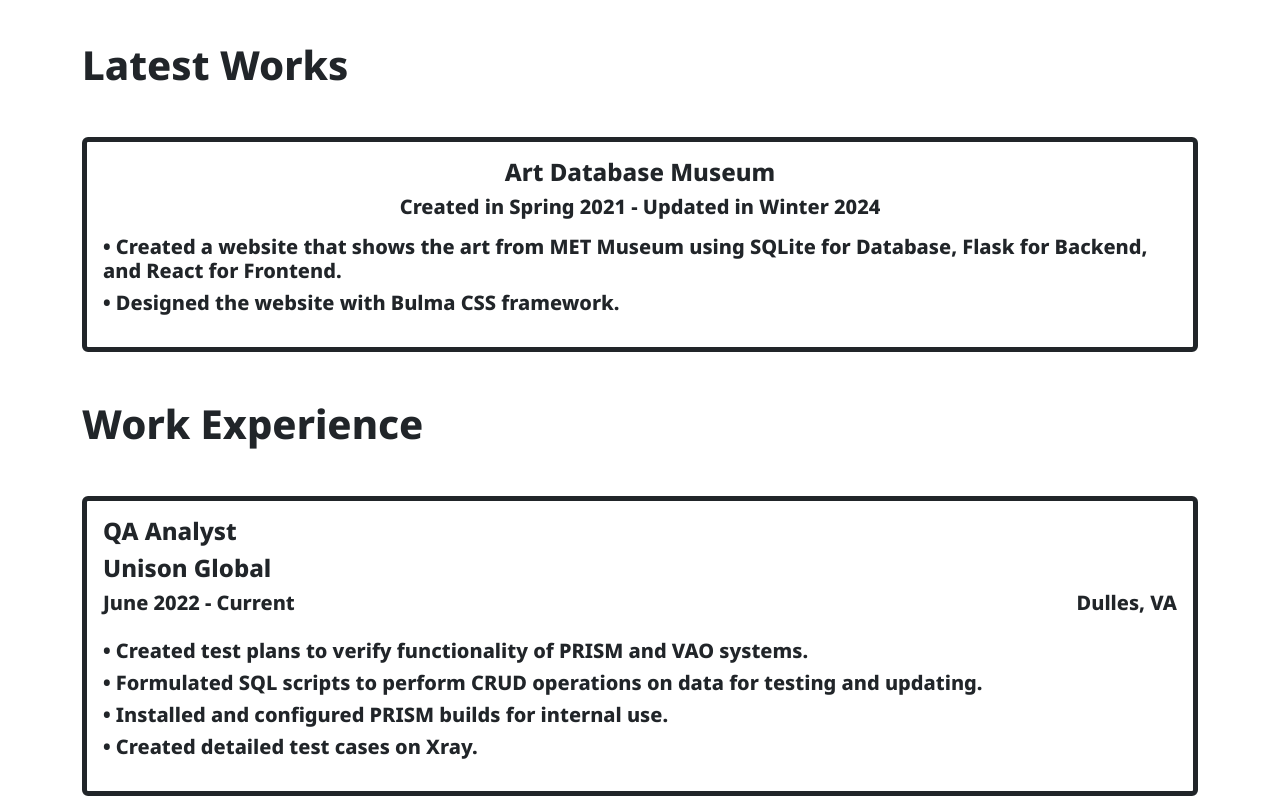
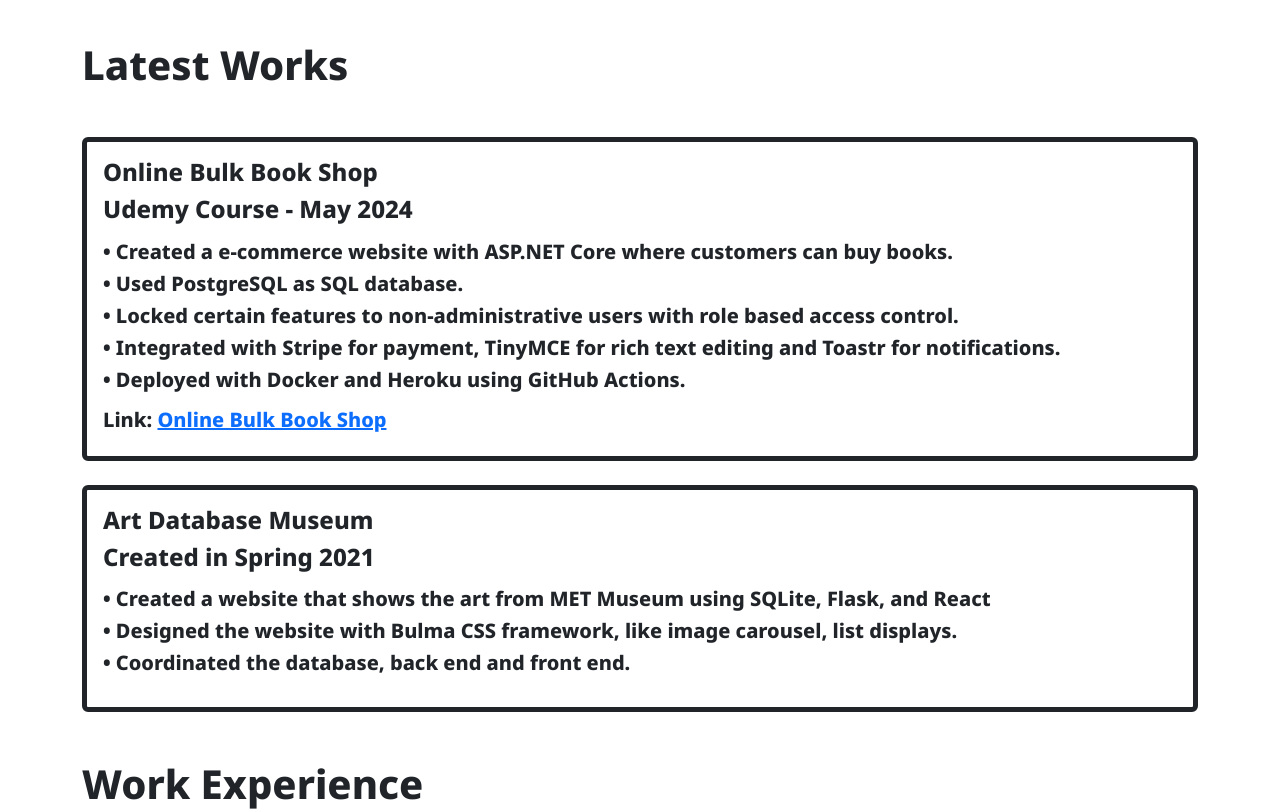
Before and after one commit to cristrinidad/cristrinidadwebsite, a React (Vite) app: page / in a window 1280 px wide. Shown: the part 620-1431 px from the top of the page. Built offline with nearby package versions, Linux system fonts and the light colour scheme.

Commit message:
Added information for BulkBookShop

```diff
--- a/src/components/ArtDatabaseMuseum.tsx
+++ b/src/components/ArtDatabaseMuseum.tsx
@@ -2,17 +2,19 @@
   return (
     <>
       <div className="border border-dark border-5 rounded p-3">
-        <h4 className="text-center">Art Database Museum</h4>
-        <h5 className="text-center">
-          Created in Spring 2021 - Updated in Winter 2024
-        </h5>
+        <h4 className="">Art Database Museum</h4>
+        <h4 className="">
+          Created in Spring 2021
+        </h4>
         <ul className="list-unstyled mt-3">
           <li className="list-item h5">
-            &#8226; Created a website that shows the art from MET Museum using
-            SQLite for Database, Flask for Backend, and React for Frontend.
+            &#8226; Created a website that shows the art from MET Museum using SQLite, Flask, and React
           </li>
           <li className="list-item h5">
-            &#8226; Designed the website with Bulma CSS framework.
+            &#8226; Designed the website with Bulma CSS framework, like image carousel, list displays.
+          </li>
+          <li className="list-item h5">
+            &#8226; Coordinated the database, back end and front end.
           </li>
         </ul>
       </div>
--- a/src/components/LatestWorks.tsx
+++ b/src/components/LatestWorks.tsx
@@ -1,12 +1,16 @@
 import ArtDatabaseMuseum from "./ArtDatabaseMuseum";
+import OnlineBulkBookShop from "./OnlineBulkBookShop";
 
 function LatestWorks() {
     return (
       <>
           <div className="container mt-5">
                 <h1 className="mb-5">Latest Works</h1>
+                <OnlineBulkBookShop />
+                <br />
                 <ArtDatabaseMuseum />
           </div>
+
       </>
     );
 }
--- /dev/null
+++ b/src/components/OnlineBulkBookShop.tsx
@@ -0,0 +1,38 @@
+function OnlineBulkBookShop() {
+  return (
+    <>
+      <div className="border border-dark border-5 rounded p-3">
+        <h4 className="">Online Bulk Book Shop</h4>
+        <h4 className="">Udemy Course - May 2024</h4>
+        <ul className="list-unstyled mt-3">
+          <li className="list-item h5">
+            &#8226; Created a e-commerce website with ASP.NET Core where
+            customers can buy books.
+          </li>
+          <li className="list-item h5">
+            &#8226; Used PostgreSQL as SQL database.
+          </li>
+          <li className="list-item h5">
+            &#8226; Locked certain features to non-administrative users with
+            role based access control.
+          </li>
+          <li className="list-item h5">
+            &#8226; Integrated with Stripe for payment, TinyMCE for rich text
+            editing and Toastr for notifications.
+          </li>
+          <li className="list-item h5">
+            &#8226; Deployed with Docker and Heroku using GitHub Actions.
+          </li>
+        </ul>
+        <h5>
+          Link:{" "}
+          <a href="https://mystoreheroku-4a0565207861.herokuapp.com/">
+            Online Bulk Book Shop
+          </a>
+        </h5>
+      </div>
+    </>
+  );
+}
+
+export default OnlineBulkBookShop;
--- a/src/components/SocialIcons.tsx
+++ b/src/components/SocialIcons.tsx
@@ -22,7 +22,7 @@
           />
         </a>
         <a
-          href="www.linkedin.com/in/cristobal-trinidad-545720137"
+          href="https://www.linkedin.com/in/cristobal-trinidad-545720137/"
           target="_blank"
           rel="noopener noreferrer"
         >
@@ -33,7 +33,11 @@
             style={{ color: "#332941" }}
           />
         </a>
-        <a href="" target="_blank" rel="noopener noreferrer">
+        <a
+          href="https://github.com/cristrinidad"
+          target="_blank"
+          rel="noopener noreferrer"
+        >
           <FontAwesomeIcon
             icon={faGithub}
             className="fa-github mx-3"
--- a/src/components/UnisonGlobal.tsx
+++ b/src/components/UnisonGlobal.tsx
@@ -9,7 +9,7 @@
             <h5 className="blockqoute-footer">June 2022 - Current</h5>
           </div>
           <div>
-            <h5 className="blockqoute-footer">Dulles, VA</h5>
+            <h5 className="blockqoute-footer">Remote - Dulles, VA</h5>
           </div>
         </div>
         <ul className="list-unstyled mt-3">
```
Lines whose indentation alone changed are shown as unchanged.
